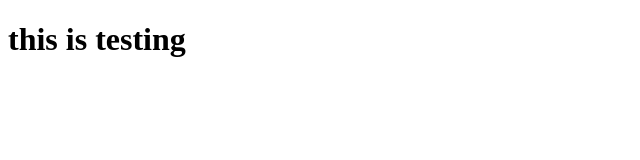
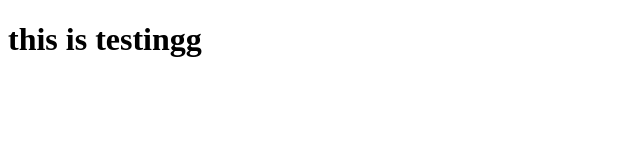
Before and after one commit to monalisadev/mona-lisa, a plain HTML site: page gitproject/index.html in a window 1280 px wide. Shown: the full height of the page, 0-640 px from the left. Drawn offline with Linux system fonts and the light colour scheme.

Commit message:
first commit

```diff
--- a/gitproject/index.html
+++ b/gitproject/index.html
@@ -7,6 +7,6 @@
     <title>Document</title>
 </head>
 <body>
-    <h1>this is testing</h1>
+    <h1>this is testingg</h1>
 </body>
 </html>
```
